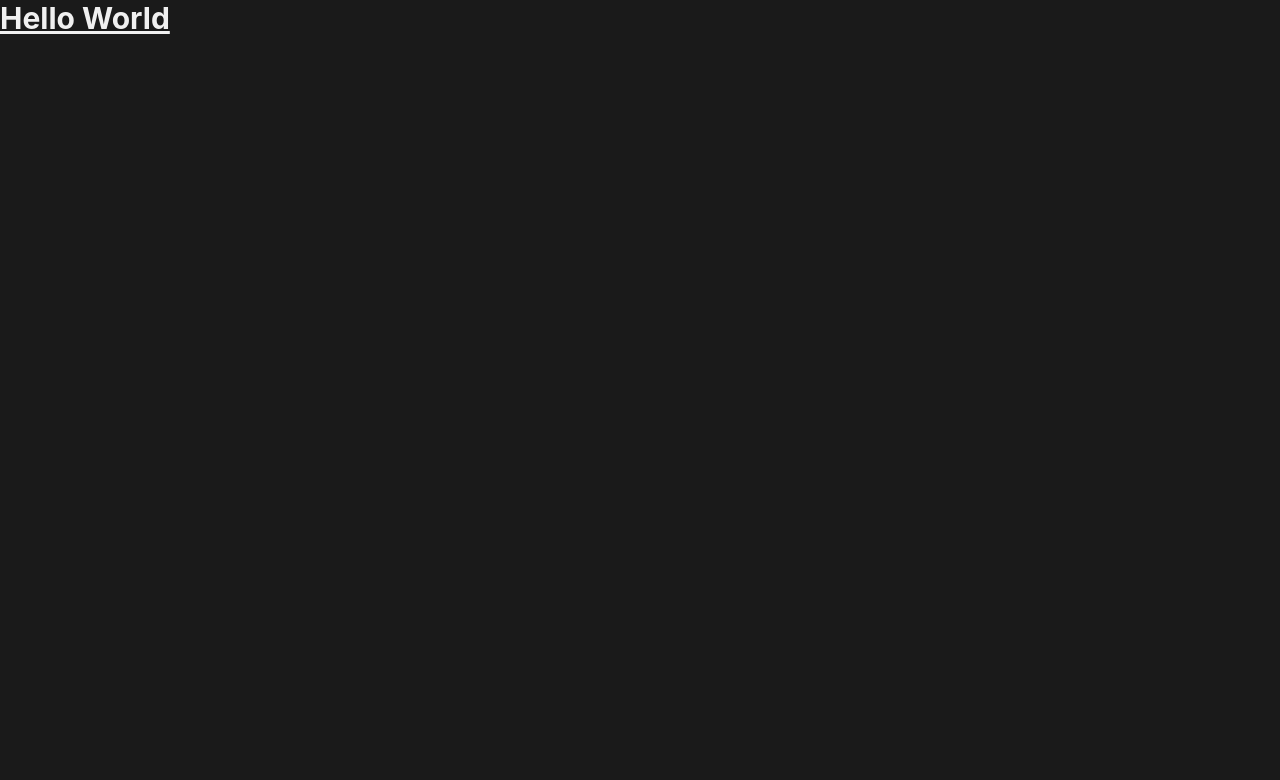
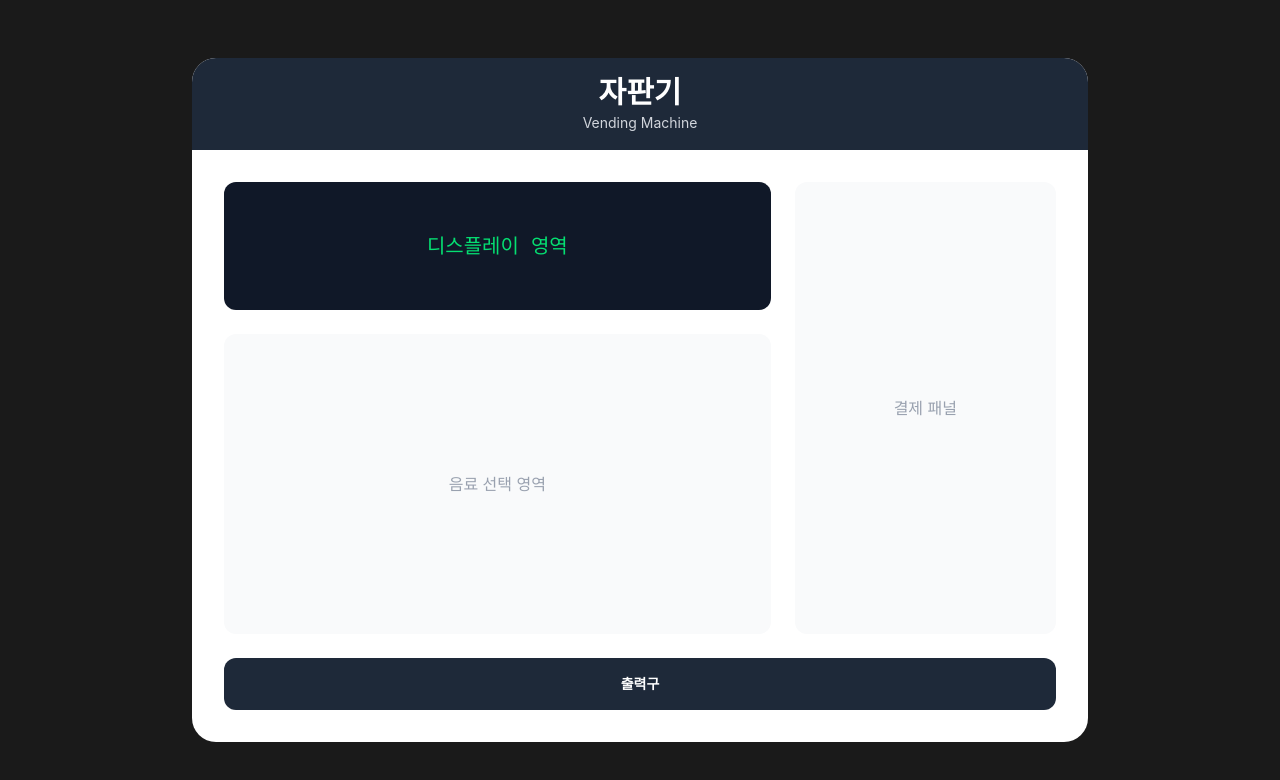
Before and after one commit to G-hoon/jihoon-vending-machine, a React (Vite) app: page / in a window 1280 px wide. Shown: the top 780 px of the page. Built offline with nearby package versions, Linux system fonts and the light colour scheme; a web font is replaced by a local one.

Commit message:
feat: 자판기 화면 마크업 작업
- 자판기 화면 마크업 작업

```diff
--- a/src/App.tsx
+++ b/src/App.tsx
@@ -1,7 +1,42 @@
 import "./App.css";
 
 function App() {
-  return <div className="text-3xl font-bold underline">Hello World</div>;
+  return (
+    <div className="min-h-screen flex items-center justify-center p-4">
+      {/* 자판기 컨테이너 */}
+      <div className="w-full max-w-4xl bg-white rounded-3xl">
+        {/* 자판기 헤더 */}
+        <header className="bg-gray-800 text-white py-4 text-center rounded-t-3xl">
+          <h1 className="text-3xl font-bold">자판기</h1>
+          <span className="text-sm mt-1 text-gray-300">Vending Machine</span>
+        </header>
+
+        {/* 메인 컨텐츠 영역 */}
+        <main className="p-8">
+          <div className="grid grid-cols-1 lg:grid-cols-3 gap-6">
+            <div className="lg:col-span-2 space-y-6">
+              <section className="bg-gray-900 text-green-400 p-6 rounded-xl h-32 flex items-center justify-center">
+                <p className="text-xl font-mono">디스플레이 영역</p>
+              </section>
+
+              <section className="bg-gray-50 p-6 rounded-xl min-h-[300px] flex items-center justify-center">
+                <p className="text-gray-400">음료 선택 영역</p>
+              </section>
+            </div>
+
+            <section className="bg-gray-50 p-6 rounded-xl min-h-[400px] flex items-center justify-center">
+              <p className="text-gray-400">결제 패널</p>
+            </section>
+          </div>
+
+          {/* 하단: 출력구 */}
+          <section className="mt-6 bg-gray-800 text-white py-4 rounded-xl text-center">
+            <p className="text-sm font-semibold">출력구</p>
+          </section>
+        </main>
+      </div>
+    </div>
+  );
 }
 
 export default App;
```
